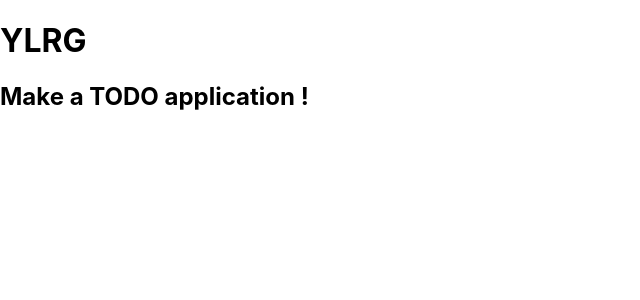
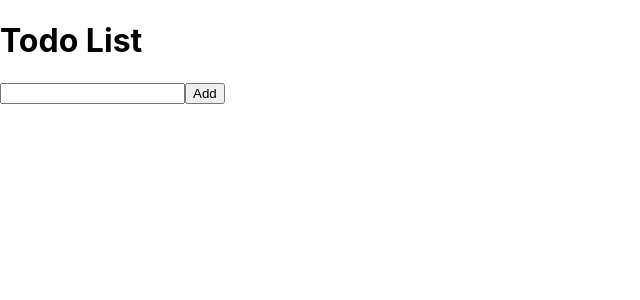
Before and after one commit to Yul-Leonardo/Website, a React (Create React App) app in the folder ylrg/: page / in a window 1280 px wide. Shown: the top 300 px of the page, without its empty margins (0-640 px from the left). Built offline with nearby package versions, Linux system fonts and the light colour scheme.

Commit message:
todo list react

```diff
--- a/ylrg/package.json
+++ b/ylrg/package.json
@@ -8,12 +8,12 @@
     "@testing-library/user-event": "^13.5.0",
     "react": "^18.2.0",
     "react-dom": "^18.2.0",
-    "react-scripts": "5.0.1",
+    "react-scripts": "^2.1.3",
     "web-vitals": "^2.1.4"
   },
   "scripts": {
-    "start": "react-scripts start",
-    "build": "react-scripts build",
+    "start": "export SET NODE_OPTIONS=--openssl-legacy-provider && react-scripts start",
+    "build": "export SET NODE_OPTIONS=--openssl-legacy-provider && react-scripts build",
     "test": "react-scripts test",
     "eject": "react-scripts eject"
   },
--- a/ylrg/src/App.js
+++ b/ylrg/src/App.js
@@ -1,19 +1,51 @@
 import './App.css';
+import React, { useState } from "react";
 import Gay from './images/gay.png';
 
 function App() {
+
+  const [list, setList] = useState([]);
+  const [input, setInput] = useState("");
+
+  const addTodo = (todo) => {
+    const newTodo = {
+      id: Math.random(),
+      todo: todo,
+    };
+
+    // add the todo to the list
+    setList([...list, newTodo]);
+
+    // clear input box
+    setInput("");
+  };
+
+  const deleteTodo = (id) => {
+    // Filter out todo with the id
+    const newList = list.filter((todo) => todo.id !== id);
+
+    setList(newList);
+  };
+
   return (
-    <div classNome="App">
-      <h1> YLRG </h1>
-      <h2> Make a TODO application ! </h2>
-      {/* <div className="center">
-        <h1> YAGO IST GAY </h1>
-      </div>
-      <div className="center">
-        <img src={Gay} alt="Gay Flagge" />
-      </div> */}
+    <div>
+      <h1>Todo List</h1>
+      <input
+        type="text"
+        value={input}
+        onChange={(e) => setInput(e.target.value)}
+      />
+      <button onClick={() => addTodo(input)}> Add </button>
+      <ul>
+        {list.map((todo) => (
+          <li key={todo.id}>
+            {todo.todo}
+            <button onClick={() => deleteTodo(todo.id)}>&times;</button>
+          </li>
+        ))}
+      </ul>
     </div>
   );
-}
+};
 
 export default App;
```
Also changed, not shown: 1 other file (tests, documents, lock files or other folders).
